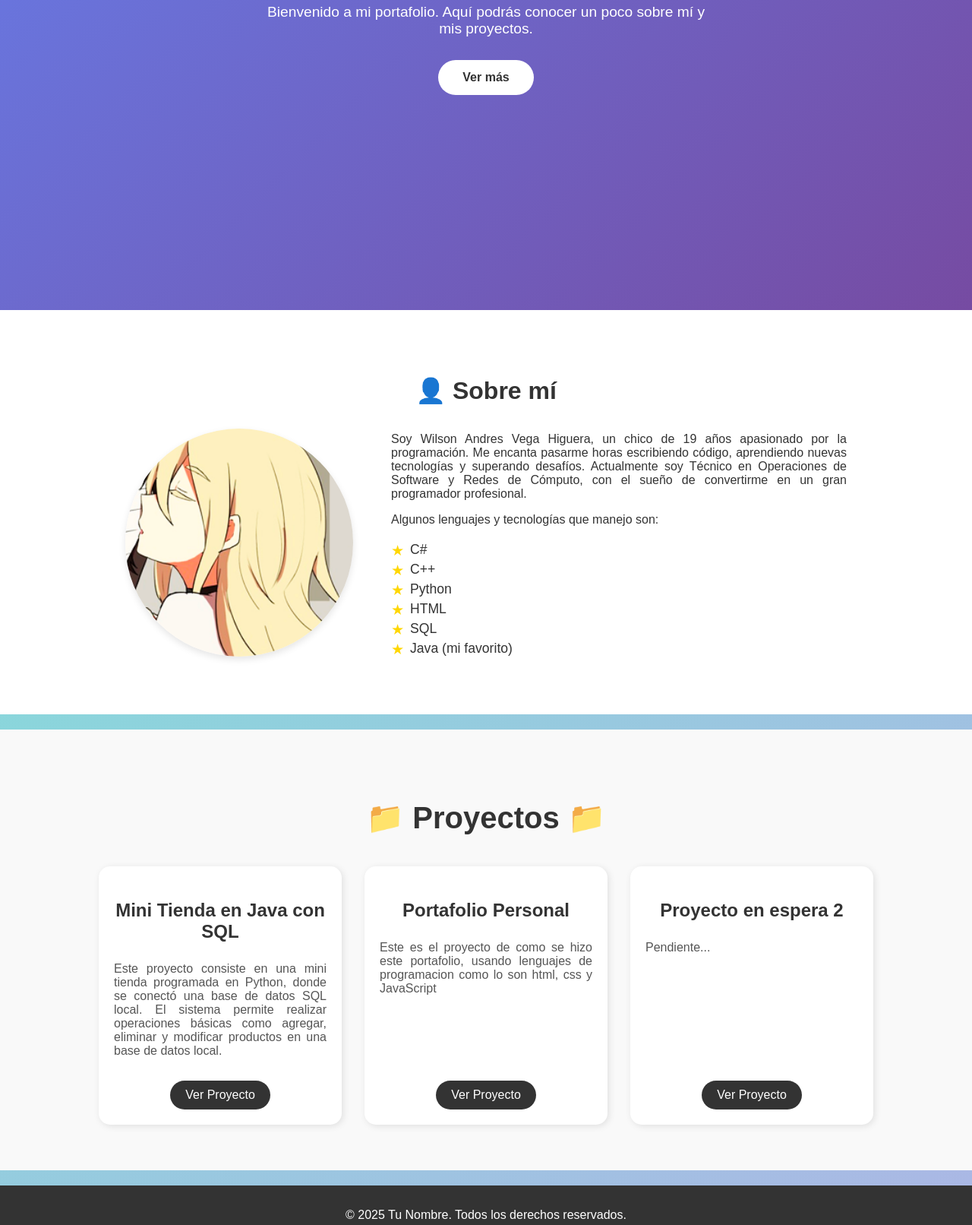
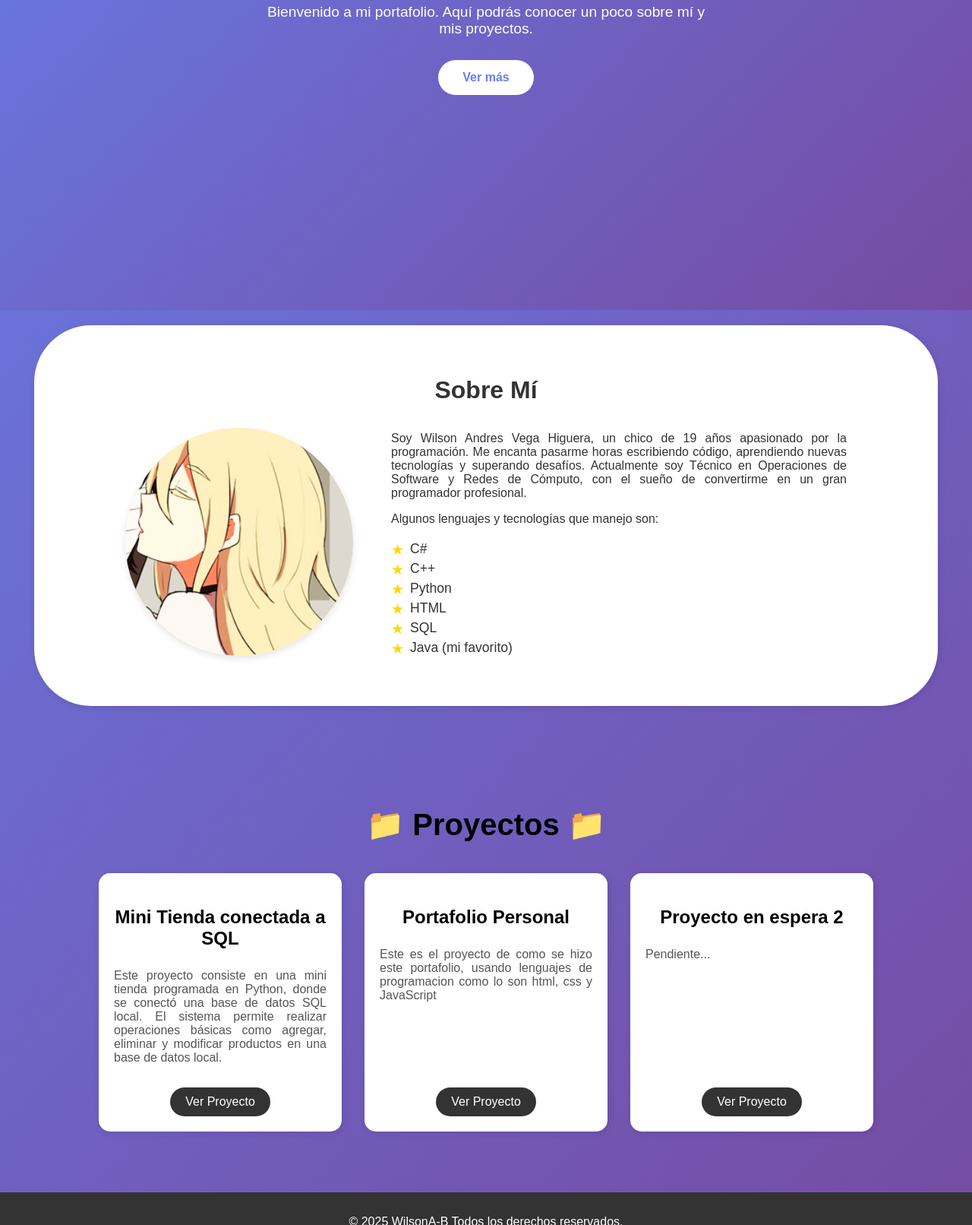
Before and after one commit to WilsonA-B/Portafolio, a plain HTML site: page index.html in a window 1280 px wide. Shown: the part 392-2004 px from the top of the page at 76% size. Drawn offline with Linux system fonts and the light colour scheme.

Commit message:
Ajuste de diseños y animaciones

```diff
--- a/estilos.css
+++ b/estilos.css
@@ -3,7 +3,7 @@ body {
     margin: 0;
     padding: 0;
     font-family: 'Bookman Old Style', sans-serif;
-    background: linear-gradient(135deg, #74ebd5, #ACB6E5);
+    background: linear-gradient(135deg, #667eea, #764ba2);
 }
 
 /* Sección de Inicio / Presentación */
@@ -16,6 +16,7 @@ body {
     background: linear-gradient(135deg, #667eea, #764ba2);
     color: #fff;
     padding: 20px;
+    margin-bottom: 20px; /* Separación entre las secciones */
 }
 
 .contenido-inicio h1 {
@@ -117,7 +118,7 @@ body {
     right: 30px;   /* Distancia desde el borde derecho de la ventana */
     width: 50px;   /* Tamaño del botón */
     height: 50px;
-    background-color: #333;
+    background-color: #000;
     color: #fff;
     font-size: 28px; /* Ícono más grande */
     border-radius: 50%;
@@ -133,6 +134,11 @@ body {
     margin-bottom: 20px; /* Evitar que se pegue a otras secciones */
 }
 
+.btn-volver-arriba:hover {
+    transform: scale(1.1);
+    background-color: #222;
+}
+
 /* Cuando el botón se muestra */
 .btn-volver-arriba.visible {
     opacity: 1;
@@ -140,22 +146,24 @@ body {
 }
 
 
-/* Estilo general para ambos botones */
+/* Estilo general para botones */
 .boton {
     display: inline-block;
     padding: 12px 30px;
     background-color: #ffffff;
-    color: #333;
+    color: #667eea;
     text-decoration: none;
     border-radius: 30px;
     font-weight: bold;
-    transition: background-color 0.3s, color 0.3s;
+    transition: color 0.3s, background-color 0.3s;
     border: 2px solid transparent; /* Añadimos un borde transparente para el botón secundario */
+    transition: transform 0.3s ease, background-color 0.3s ease;
 }
 
 /* Hover para el botón */
 .boton:hover {
     background-color: #f1f1f1;
+    transform: scale(1.05);
     color: #333;
 }
 
@@ -172,7 +180,7 @@ body {
     color: #ffffff;
 }
 
-/* Ajustes para ambos botones */
+/* Ajustes para botones */
 .botones {
     margin-top: 30px;
     display: flex;
@@ -183,11 +191,17 @@ body {
 
 /* Sección Sobre mí */
 #sobre-mi {
+    margin-top: 40px;
+    margin-bottom: 40px; /* Separación entre las secciones */
     background-color: #ffffff;
     color: #333;
-    padding: 60px 20px;
+    padding: 40px 20px;
     text-align: center;
-    margin-bottom: 20px; /* Separación entre las secciones */
+    max-width: 1150px;
+    margin: 20px auto 40px auto;
+    border-radius: 75px; /* Bordes redondeados */
+    box-shadow: 2px 2px 10px rgba(0, 0, 0, 0.1); /* Sombreado */
+    scroll-margin-top: 30px;
 }
 
 #sobre-mi h2 {
@@ -203,7 +217,7 @@ body {
     gap: 30px;
     flex-wrap: wrap; /* Para que en pantallas pequeñas se acomoden bien */
     max-width: 1200px;
-    margin: 0 auto;
+    margin: 10px auto;
 }
 
 /* Estilo para la imagen en la sección Sobre mí */
@@ -223,7 +237,6 @@ body {
     box-shadow: 0 4px 10px rgba(0, 0, 0, 0.1); /* Sombra sutil */
     width: 300px; /* Ajuste el tamaño según lo que necesites */
 }
-
 
 /* Texto */
 .texto {
@@ -256,11 +269,12 @@ body {
 
 /* Sección Proyectos */
 #proyectos {
-    background-color: #f9f9f9;
-    color: #333;
+    /*background-color: #f9f9f9;*/
+    color: #000;
     padding: 60px 20px;
     text-align: center;
     margin-bottom: 20px; /* Separación entre las secciones */
+    scroll-margin-top: 5px;
 }
 
 #proyectos h2 {
@@ -324,9 +338,11 @@ body {
     border-radius: 30px;
     transition: background-color 0.3s;
     align-self: center;
+    transition: transform 0.3s ease, background-color 0.3s ease;
 }
 
 .boton-proyecto:hover {
+    transform: scale(1.05); /* Hace que el botón se agrande un poco */
     background-color: #555;
 }
 
--- a/index.html
+++ b/index.html
@@ -31,7 +31,7 @@
   </section>
 
   <section id="sobre-mi">
-    <h2>👤 Sobre mí</h2>
+    <h2>Sobre Mí</h2>
     <div class="contenido-sobre-mi">
         <div class="imagen">
             <img src="src/Imagen1.png" alt="Imagen1" />
@@ -64,7 +64,7 @@
     <h2>📁 Proyectos 📁</h2>
     <div class="proyectos-contenedor">
       <div class="proyecto" id="proyecto-Tienda">
-        <h3 class="proyecto-Title">Mini Tienda en Java con SQL</h3>
+        <h3 class="proyecto-Title">Mini Tienda conectada a SQL</h3>
         <p class="proyecto-Text">Este proyecto consiste en una mini tienda programada en Python, donde se conectó una base de datos SQL local. El sistema permite realizar operaciones básicas como agregar, eliminar y modificar productos en una base de datos local.</p>
         <a href="https://github.com/WilsonA-B/Tienda-Verduras" target="_blank" class="boton-proyecto">Ver Proyecto</a>
       </div>
@@ -85,7 +85,7 @@
   <!-- Footer -->
   <footer id="footer">
     <div class="footer-contenido">
-        <p>&copy; 2025 Tu Nombre. Todos los derechos reservados.</p>
+        <p>&copy; 2025 WilsonA-B Todos los derechos reservados.</p>
 
         <!-- Redes sociales -->
         <div class="redes-sociales">
```
